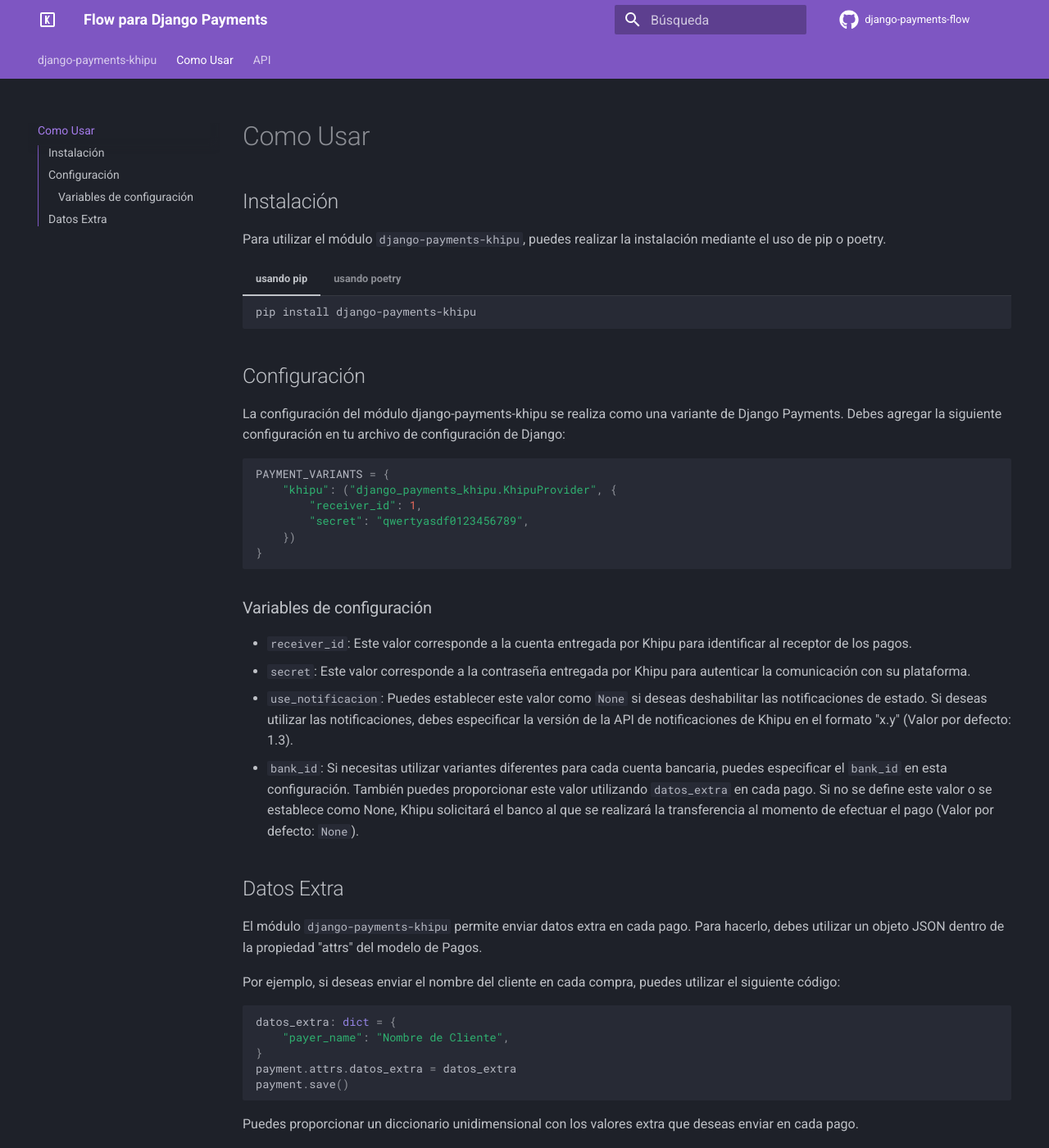
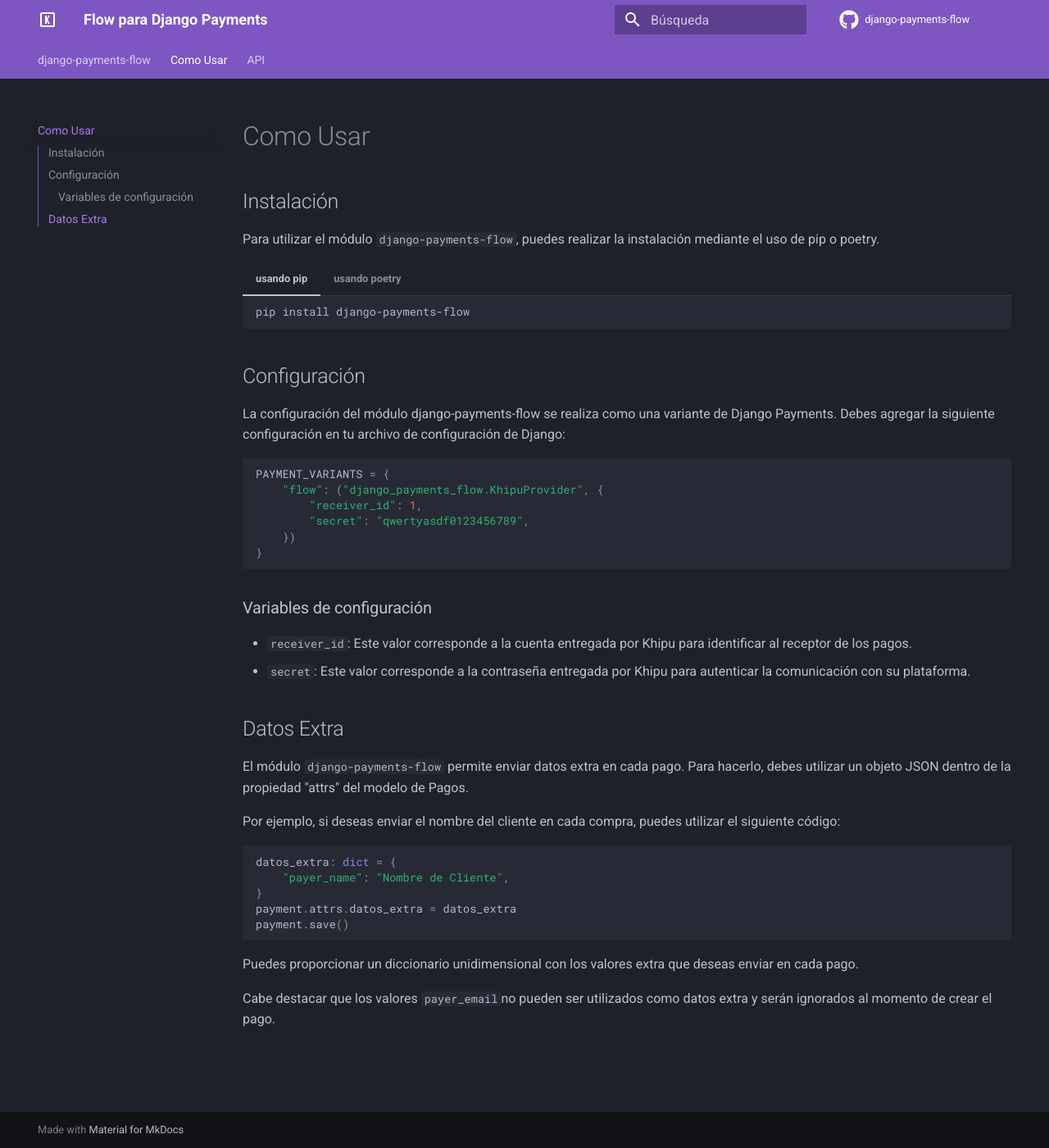
Before and after one commit to mariofix/django-payments-flow, an MkDocs documentation site: the page built from docs/uso.md, in a window 1280 px wide and 1400 px high. Shown: the whole window at 82% size. Built offline with MkDocs 1.6.1 and Material for MkDocs 9.7.7, drawn with Linux system fonts in a browser that asks for light colours; comment, search, counter and statistics services are not loaded; some of the changed text lies outside the part shown.

Commit message:
Actions, Docs, Version Bump

````diff
--- a/django_payments_flow/__init__.py
+++ b/django_payments_flow/__init__.py
@@ -1,3 +1,3 @@
-__version__ = "0.1.1"
+__version__ = "0.1.2"
 
 __all__ = ["__version__"]
--- a/docs/uso.md
+++ b/docs/uso.md
@@ -2,26 +2,26 @@
 
 ## Instalación
 
-Para utilizar el módulo `django-payments-khipu`, puedes realizar la instalación mediante el uso de pip o poetry.
+Para utilizar el módulo `django-payments-flow`, puedes realizar la instalación mediante el uso de pip o poetry.
 
 === "usando pip"
     ```shell
-    pip install django-payments-khipu
+    pip install django-payments-flow
     ```
 === "usando poetry"
     ```shell
-    poetry add django-payments-khipu
+    poetry add django-payments-flow
     ```
 
 ## Configuración
 
-La configuración del módulo django-payments-khipu se realiza como una variante
+La configuración del módulo django-payments-flow se realiza como una variante
 de Django Payments. Debes agregar la siguiente configuración en tu archivo de
 configuración de Django:
 
 ```python
 PAYMENT_VARIANTS = {
-    "khipu": ("django_payments_khipu.KhipuProvider", {
+    "flow": ("django_payments_flow.KhipuProvider", {
         "receiver_id": 1,
         "secret": "qwertyasdf0123456789",
     })
@@ -34,20 +34,10 @@ PAYMENT_VARIANTS = {
 identificar al receptor de los pagos.
 * `secret`: Este valor corresponde a la contraseña entregada por Khipu para
 autenticar la comunicación con su plataforma.
-* `use_notificacion`: Puedes establecer este valor como `None` si deseas
-deshabilitar las notificaciones de estado. Si deseas utilizar las
-notificaciones, debes especificar la versión de la API de notificaciones de
-Khipu en el formato "x.y" (Valor por defecto: 1.3).
-* `bank_id`: Si necesitas utilizar variantes diferentes para cada cuenta
-bancaria, puedes especificar el `bank_id` en esta configuración. También puedes
-proporcionar este valor utilizando `datos_extra` en cada pago. Si no se define
-este valor o se establece como None, Khipu solicitará el banco al que se
-realizará la transferencia al momento de efectuar el pago
-(Valor por defecto: `None`).
 
 ## Datos Extra
 
-El módulo `django-payments-khipu` permite enviar datos extra en cada pago. Para
+El módulo `django-payments-flow` permite enviar datos extra en cada pago. Para
 hacerlo, debes utilizar un objeto JSON dentro de la propiedad "attrs" del
 modelo de Pagos.
 
@@ -64,6 +54,5 @@ payment.save()
 Puedes proporcionar un diccionario unidimensional con los valores extra que
 deseas enviar en cada pago.
 
-Cabe destacar que los valores `payer_email`, `subject`, `currency`, `amount`,
-`transaction_id`, `notify_url`, y `notify_api_version` no pueden ser utilizados
+Cabe destacar que los valores `payer_email`no pueden ser utilizados
 como datos extra y serán ignorados al momento de crear el pago.
--- a/pyproject.toml
+++ b/pyproject.toml
@@ -1,6 +1,6 @@
 [tool.poetry]
 name = "django-payments-flow"
-version = "0.1.1"
+version = "0.1.2"
 description = "Soporte Flow para Django Payments"
 authors = ["Mario Hernandez <mariofix@proton.me>"]
 license = "MIT"
````
Also changed, not shown: docs/api.md (+1 -1 lines), docs/index.md (+12 -12 lines), 4 other files.
